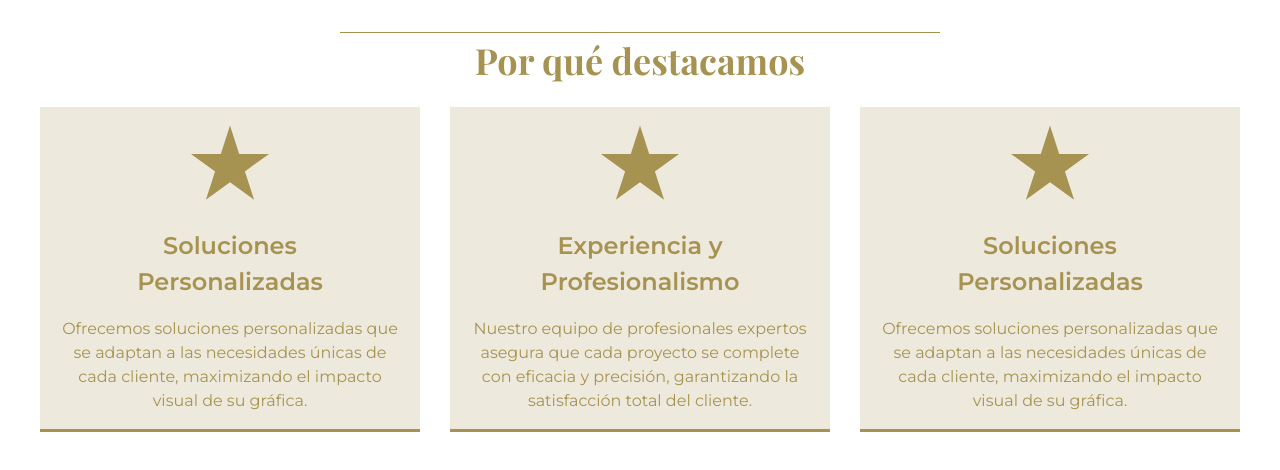
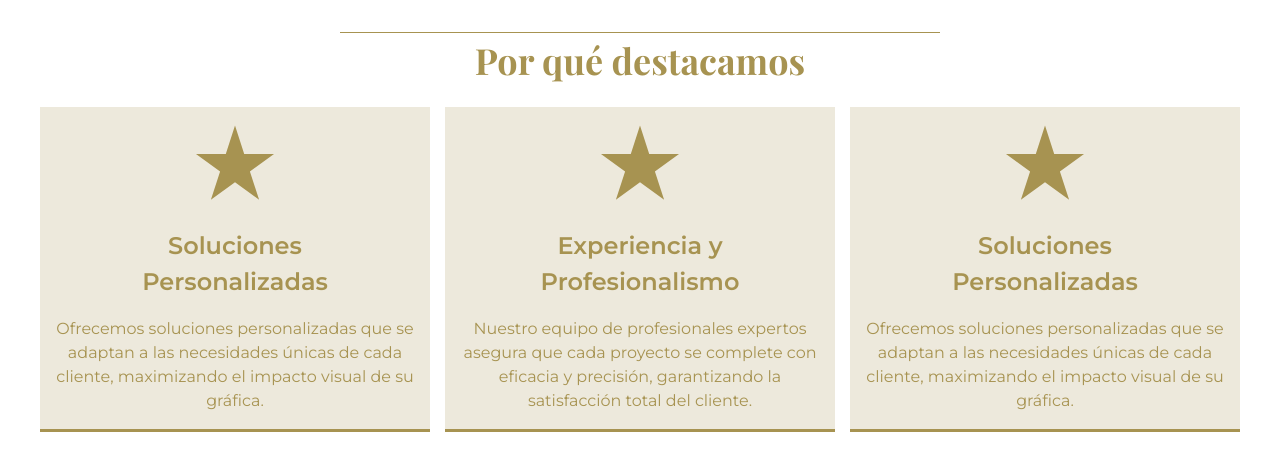
Before and after one commit to LautaroGando/GF-Instalaciones, a Next.js app: page / in a window 1280 px wide. Shown: the top 470 px of the page. Built offline with nearby package versions, Linux system fonts and the light colour scheme.

Commit message:
Solucionando errores

```diff
--- a/components/HomeComponents/WeHighlight/WeHighlight.tsx
+++ b/components/HomeComponents/WeHighlight/WeHighlight.tsx
@@ -7,7 +7,7 @@ const WeHighlight = () => {
   return (
     <section>
       <HomeTitle text="Por qué destacamos" />
-      <div className="flex flex-col gap-[20px] sm:flex-row sm:gap-[11px] md:gap-[30px]">
+      <div className="flex flex-col gap-[20px] sm:flex-row sm:gap-[11px] md:gap-[30px] lg:gap-[15px]">
         {highlightItems.map((item, i) => (
           <HighlightItem key={i} title={item.title} description={item.description} />
         ))}
```
